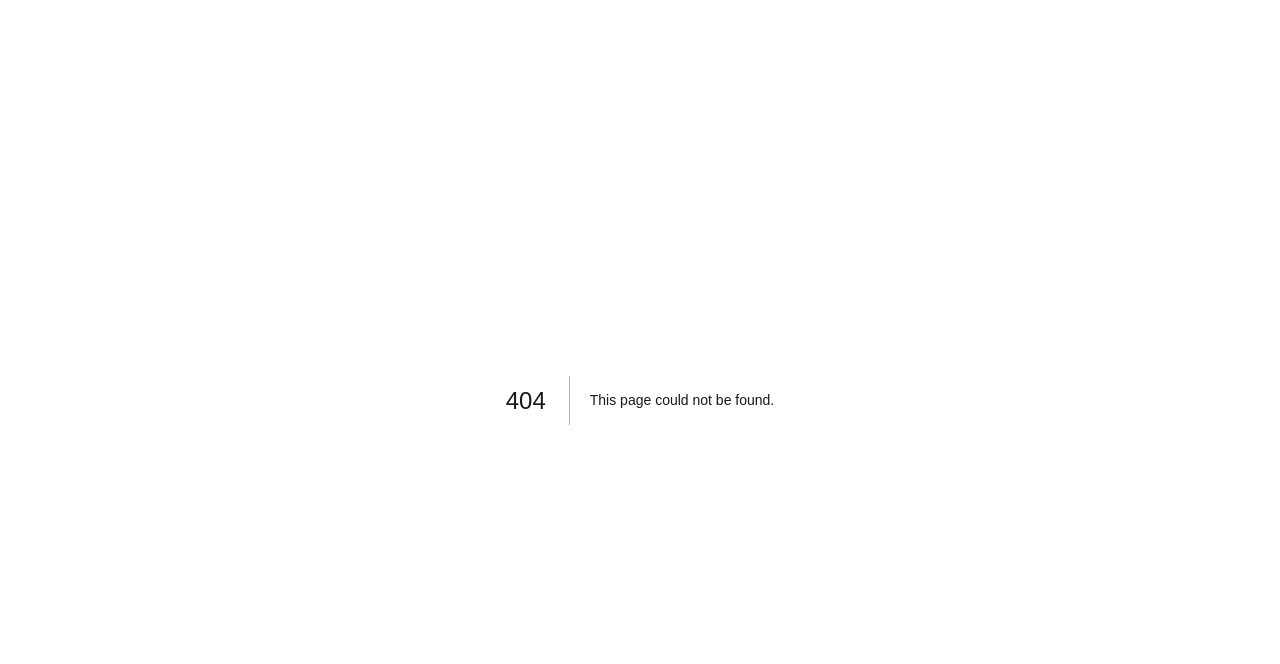
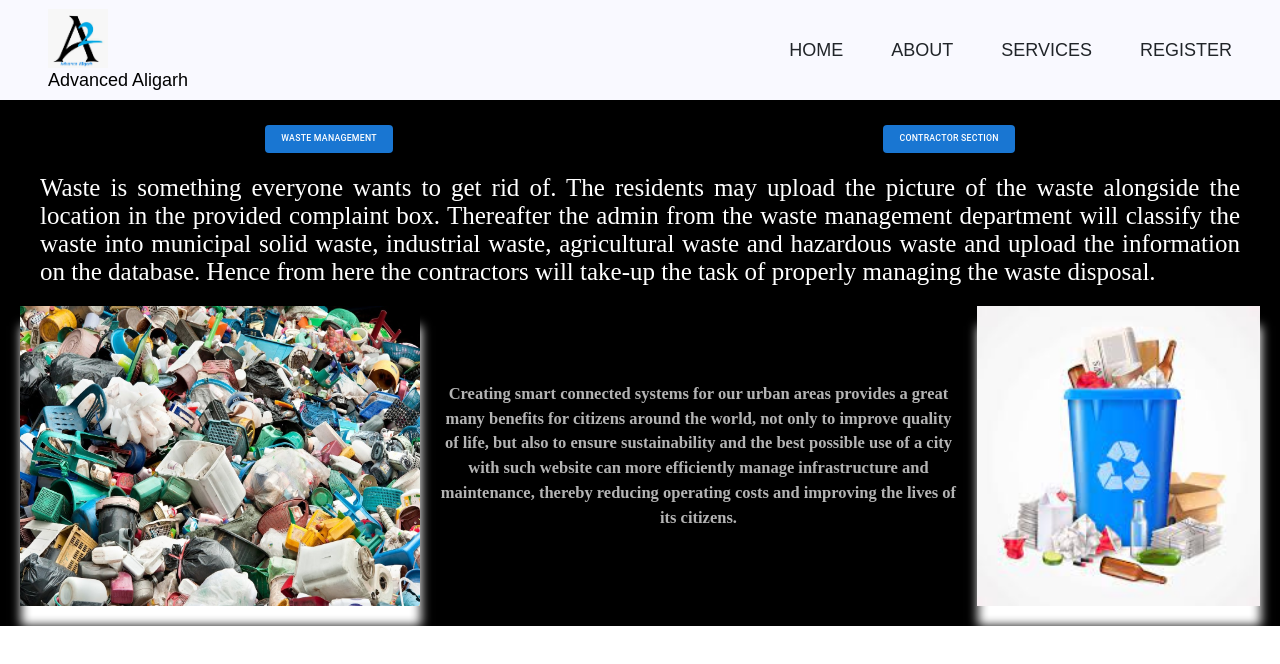
Before and after one commit to Asifislam7/SmartcityProject, a Next.js app: page /Waste in a window 1280 px wide. Before the commit this address had no page. Shown: the top 664 px of the page. Built offline with nearby package versions, Linux system fonts and the light colour scheme.

Commit message:
Waste section added

```diff
--- a/components/Body.js
+++ b/components/Body.js
@@ -53,7 +53,7 @@ const HeroSection = () => {
                 </div>
               </Link>
 
-              <Link href="/waste">
+              <Link href="/Waste">
                 <img src="./images/waste.jpg" alt="" />
                 <div>
                   <Button className="btn">Waste</Button>
--- a/pages/Contact.js
+++ b/pages/Contact.js
@@ -47,9 +47,9 @@ const Contact = () => {
         loading="lazy"
         referrerPolicy="no-referrer-when-downgrade"></iframe>
 
-      <div className="container">
+      <div className="container" style={{display:'flex'}}>
       <h1><p className="hero-top-data" style={{color:'white',fontSize:'3rem'}}>Register Here</p></h1>
-        <div className="contact-form" style={{display:'flex'}}>
+        <div className="contact-form" >
           <form
             action="https://formspree.io/f/xgedgjkr"
             method="POST"
--- /dev/null
+++ b/pages/Waste.js
@@ -0,0 +1,34 @@
+import * as React from 'react';
+import Stack from '@mui/material/Stack';
+import Button from '@mui/material/Button';
+// import "./components/css/style.css";
+import 'animate.css';
+import Link from 'next/link';
+import styles from '../styles/components/waste.module.css'
+
+
+export default function BasicButtons() {
+  return (
+  <>
+      <div className='wastepage' style={{color:'white', padding:'20px',background:'black'}}>
+      <div className={styles.wastebuttons}>
+      <Link href="/waste/wastemanage"><Button variant="contained">Waste Management</Button></Link>
+      <Link href="/waste/contractor"><Button variant="contained">Contractor Section</Button></Link>
+      </div>
+      <div className='text animate__animated animate__fadeInUp' style={{textAlign:'justify',padding:'20px',fontSize:'25px',fontFamily:'kolketif'}}>
+      Waste is something everyone wants to get rid of.
+The residents may upload the picture of the waste alongside the location in the provided complaint box.
+Thereafter the admin from the waste management department will classify the waste into municipal solid waste, industrial waste, agricultural waste and hazardous waste and upload the information on the database.
+Hence from here the contractors will take-up the task of properly managing the waste disposal.
+      </div>
+      <div className='imagesection' style={{display:'flex',alignItems:'center',justifyContent:'space-between'}}>
+<img className="animate__animated animate__fadeInDown" id={styles.image1} src="/images/waste.jpg" alt="Image"/>
+<p style={{color:'white',fontWeight:'bold',fontFamily:'kolketif',margin:'auto',textAlign:'center',padding:'20px'}}>Creating smart connected systems for our urban areas provides a great many benefits for citizens around the world, not only to improve quality of life, but also to ensure sustainability and the best possible use of a city with such website can more efficiently manage infrastructure and maintenance, thereby reducing operating costs and improving the lives of its citizens.</p>
+<img className="animate__animated animate__fadeInDown" id={styles.image1} src="/images/image4.jpeg" alt="Image"/>
+</div>
+</div>
+
+      </>
+
+  );
+}
--- a/pages/_app.js
+++ b/pages/_app.js
@@ -1,7 +1,7 @@
 import { GlobalStyle } from '@/styles/GlobalStyle';
 import '@/styles/globals.css'
 import { ThemeProvider } from "styled-components";
-
+import Navbar from '@/components/Navbar'
 export default function App({ Component, pageProps }) {
   const theme = {
     colors: {
@@ -26,6 +26,7 @@ export default function App({ Component, pageProps }) {
   return (
     <ThemeProvider theme={theme}>
       <GlobalStyle/>
+      <Navbar/>
     <Component {...pageProps} />
     </ThemeProvider>
   )
--- a/pages/index.js
+++ b/pages/index.js
@@ -2,7 +2,6 @@ import Head from 'next/head'
 import Image from 'next/image'
 import { Inter } from '@next/font/google'
 import styles from '@/styles/components/Home.module.css'
-import Navbar from '@/components/Navbar'
 import Footer from '@/components/Footer'
 import Body from '@/components/Body'
 
@@ -17,7 +16,7 @@ export default function Home() {
         <meta name="viewport" content="width=device-width, initial-scale=1" />
         <link rel="icon" href="/favicon.ico" />
       </Head>
-      <Navbar/>
+
       {/* ALREADY IMPORTED THE NAVBAR HERE */}``
 
       <Body/>
--- /dev/null
+++ b/styles/components/waste.module.css
@@ -0,0 +1,13 @@
+#image1{
+    width:400px;
+    height:300px;
+    position: relative;
+    /* margin-left:480px; */
+    box-shadow: 1px 20px 10px 0px;
+}
+.wastebuttons{
+    display: flex;
+    align-items: center;
+    justify-content:space-around;
+    font-size: 30px;
+}
```
Also changed, not shown: public/images/image4.jpeg (added).
